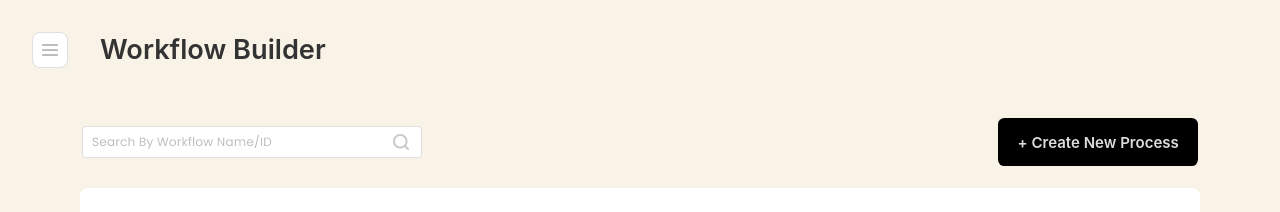
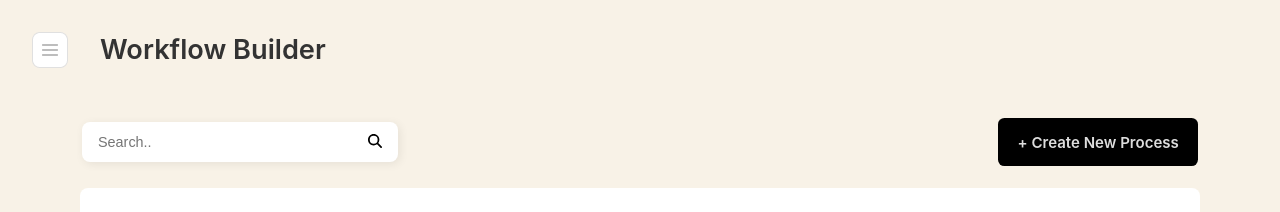
Before and after one commit to Abstract-ak/workflow-management, a React (Vite) app: page /workflow-management/dashboard in a window 1280 px wide. Shown: the top 212 px of the page. Built offline with nearby package versions, Linux system fonts and the light colour scheme.

Commit message:
search input feild style

```diff
--- a/src/pages/workflow/WorkflowBuilder.module.css
+++ b/src/pages/workflow/WorkflowBuilder.module.css
@@ -59,13 +59,44 @@
   opacity: 0.8;
 } */
 
+.InputContainer {
+  height: 40px;
+  display: flex;
+  align-items: center;
+  justify-content: center;
+  background-color: rgb(255, 255, 255);
+  border-radius: 8px;
+  overflow: hidden;
+  cursor: pointer;
+  /* padding-left: 15px; */
+  padding: 0.45rem 1rem;
+  box-shadow: 2px 2px 10px rgba(0, 0, 0, 0.075);
+}
+
 .searchInput {
-  padding: 0.75rem 1rem;
+  width: 270px;
+  height: 100%;
+  border: none;
+  font-size: 0.9em;
+  caret-color: rgb(255, 81, 0);
+}
+
+.labelforsearch {
+  cursor: text;
+  /* padding: 0px 12px; */
+}
+
+.searchIcon {
+  width: 14px;
+}
+
+/* .searchInput {
+  padding: 0.45rem 1rem;
   border: 1px solid #e0e0e0;
   border-radius: 4px;
   width: 300px;
   font-size: 0.875rem;
-}
+} */
 
 .searchInput:focus {
   outline: none;
--- a/src/pages/workflow/WorkflowBuilder.tsx
+++ b/src/pages/workflow/WorkflowBuilder.tsx
@@ -92,10 +92,22 @@ const WorkflowBuilder = () => {
 
       <div className={styles.tableBox}>
         <div className={styles.searchContainer}>
-          <img src="Component36.png" alt="search-feild" />
+          {/* <img src="Component36.png" alt="search-feild" /> */}
           {/* <button className={styles.createButton}>+ Create New Process</button> */}
+          <div className={styles.InputContainer}>
+          <input className={styles.searchInput} placeholder="Search.." type="text" name="search-feild"/>
+
+          <label className={styles.labelforsearch} htmlFor="input">
+    <svg className={styles.searchIcon} viewBox="0 0 512 512">
+      <path
+        d="M416 208c0 45.9-14.9 88.3-40 122.7L502.6 457.4c12.5 12.5 12.5 32.8 0 45.3s-32.8 12.5-45.3 0L330.7 376c-34.4 25.2-76.8 40-122.7 40C93.1 416 0 322.9 0 208S93.1 0 208 0S416 93.1 416 208zM208 352a144 144 0 1 0 0-288 144 144 0 1 0 0 288z"
+      ></path>
+    </svg>
+  </label>
+
+          </div>
           <button className={styles.createButton}>
-            {/* <img src="Button.png" alt="create-resource button" /> */}+ Create New Process
+            + Create New Process
           </button>
         </div>
 
```
